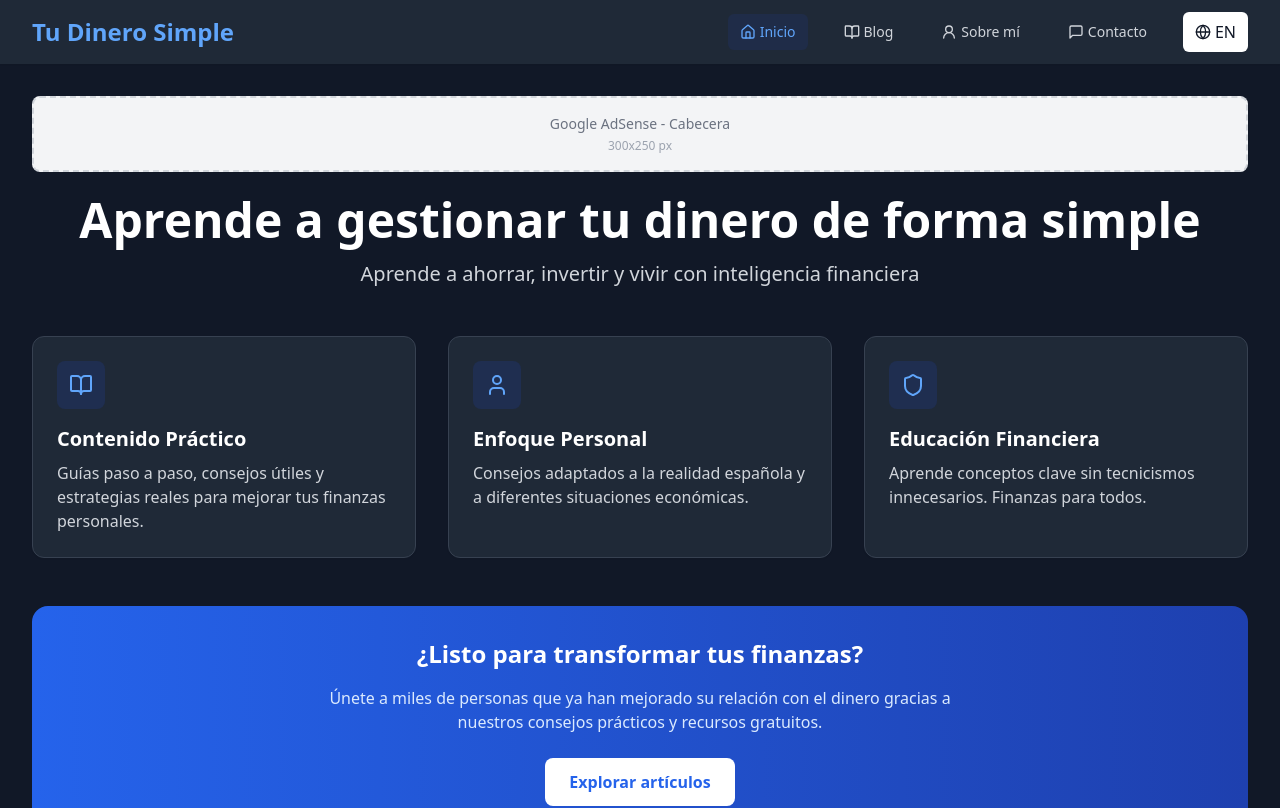
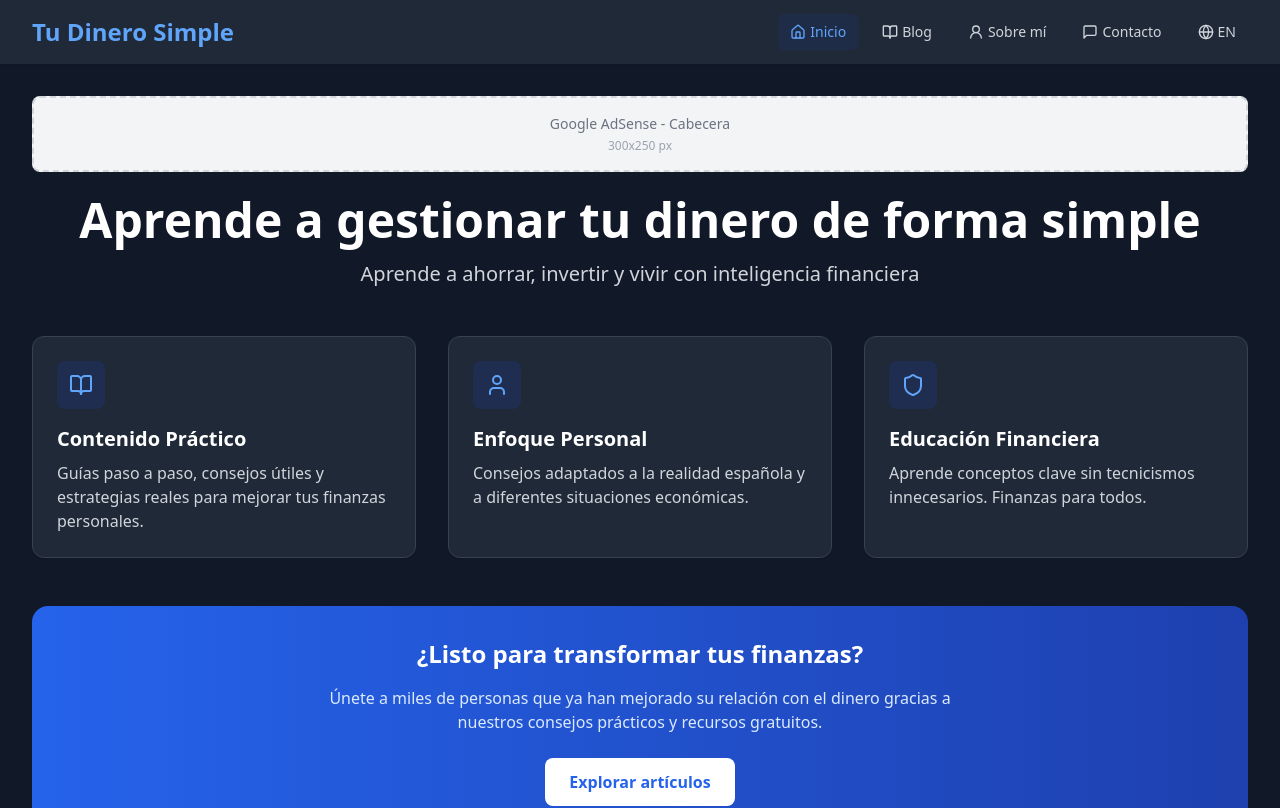
Before and after one commit to ridedcp/clearwealth, a React (Vite) app: page /es/ in a window 1280 px wide. Shown: the top 808 px of the page. Built offline with nearby package versions, Linux system fonts and the light colour scheme.

Commit message:
Refactor Header component for improved styling

```diff
--- a/src/components/Header.jsx
+++ b/src/components/Header.jsx
@@ -6,57 +6,63 @@ import { translations } from '../i18n'
 export default function Header({ lang='es' }) {
   const t = translations[lang] || translations.es;
   const base = `/${lang}`
+
   const nav = [
-    { to: `${base}/`, label: t.nav.home, icon: Home },
-    { to: `${base}/blog`, label: t.nav.blog, icon: BookOpen },
-    { to: `${base}/sobre-mi`, label: t.nav.about, icon: User2 },
-    { to: `${base}/contacto`, label: t.nav.contact, icon: MessageSquare },
+    { to: `${base}/`,        label: t.nav.home,   icon: Home,        end: true }, // <- end para no quedar activo en subrutas
+    { to: `${base}/blog`,    label: t.nav.blog,   icon: BookOpen },
+    { to: `${base}/sobre-mi`,label: t.nav.about,  icon: User2 },
+    { to: `${base}/contacto`,label: t.nav.contact,icon: MessageSquare },
   ]
+
   const [mobile, setMobile] = useState(false)
   const navigate = useNavigate()
   const toggleLang = () => { navigate(lang==='es' ? '/en/' : '/es/') }
 
+  const linkCls = (isActive) =>
+    `flex items-center space-x-1 px-3 py-2 rounded-md text-sm font-medium transition-colors
+     ${isActive
+        ? 'text-blue-400 bg-blue-900/20'
+        : 'text-gray-300 hover:text-blue-400 hover:bg-blue-900/10'}`
+
+  const langBtnCls =
+    'flex items-center space-x-1 px-3 py-2 rounded-md text-sm font-medium ' +
+    'text-gray-300 hover:text-blue-400 hover:bg-blue-900/10'
+
   return (
-    <header className="bg-white dark:bg-gray-800 shadow-sm sticky top-0 z-50">
+    <header className="bg-gray-800 shadow-sm sticky top-0 z-50">
       <div className="max-w-7xl mx-auto px-4 sm:px-6 lg:px-8">
         <div className="flex justify-between items-center h-16">
-          <NavLink to={`${base}/`} className="text-2xl font-bold text-blue-800 dark:text-blue-400">
+          <NavLink to={`${base}/`} end className="text-2xl font-bold text-blue-400">
             {t.brand}
           </NavLink>
 
-          <nav className="hidden md:flex items-center space-x-6">
+          <nav className="hidden md:flex items-center space-x-3">
             {nav.map(i => (
               <NavLink
                 key={i.to}
                 to={i.to}
-                className={({isActive}) =>
-                  `flex items-center space-x-1 px-3 py-2 rounded-md text-sm font-medium transition-colors ${
-                    isActive
-                      ? 'text-blue-600 dark:text-blue-400 bg-blue-50 dark:bg-blue-900/20'
-                      : 'text-gray-700 dark:text-gray-300 hover:text-blue-600 dark:hover:text-blue-400'}`
-                }>
-                <i.icon className="w-4 h-4" /><span>{i.label}</span>
+                end={i.end}
+                className={({isActive}) => linkCls(isActive)}
+              >
+                <i.icon className="w-4 h-4" />
+                <span>{i.label}</span>
               </NavLink>
             ))}
-            {/* Botón idioma blanco */}
-            <button
-              onClick={toggleLang}
-              className="px-3 py-2 rounded-md flex items-center bg-white text-gray-900 hover:bg-white/90"
-            >
-              <Globe className="w-4 h-4 mr-1" /> {lang==='es'?'EN':'ES'}
+
+            {/* Botón de idioma con el mismo estilo que los links */}
+            <button onClick={toggleLang} className={langBtnCls} type="button">
+              <Globe className="w-4 h-4" />
+              <span>{lang==='es' ? 'EN' : 'ES'}</span>
             </button>
           </nav>
 
+          {/* Mobile */}
           <div className="md:hidden flex items-center space-x-2">
-            {/* Botón idioma blanco en móvil */}
-            <button
-              onClick={toggleLang}
-              className="px-3 py-2 rounded-md bg-white text-gray-900 hover:bg-white/90"
-            >
-              <span className="sr-only">Switch language</span>
+            <button onClick={toggleLang} className={langBtnCls} type="button" aria-label="Switch language">
               <Globe className="w-5 h-5" />
+              <span className="text-sm">{lang==='es' ? 'EN' : 'ES'}</span>
             </button>
-            <button onClick={()=>setMobile(m=>!m)} className="p-2 rounded hover:bg-gray-100 dark:hover:bg-gray-700">
+            <button onClick={()=>setMobile(m=>!m)} className="p-2 rounded-md text-gray-300 hover:bg-gray-700" aria-label="Menu">
               {mobile ? <X className="w-6 h-6" /> : <Menu className="w-6 h-6" />}
             </button>
           </div>
@@ -64,17 +70,22 @@ export default function Header({ lang='es' }) {
       </div>
 
       {mobile && (
-        <div className="md:hidden bg-white dark:bg-gray-800 border-t border-gray-200 dark:border-gray-700">
+        <div className="md:hidden bg-gray-800 border-t border-gray-700">
           <div className="px-2 pt-2 pb-3 space-y-1">
             {nav.map(i=>(
-              <NavLink key={i.to} to={i.to} onClick={()=>setMobile(false)}
+              <NavLink
+                key={i.to}
+                to={i.to}
+                end={i.end}
+                onClick={()=>setMobile(false)}
                 className={({isActive}) =>
                   `flex items-center space-x-3 w-full px-3 py-2 rounded-md text-base font-medium ${
                     isActive
-                      ? 'text-blue-600 dark:text-blue-400 bg-blue-50 dark:bg-blue-900/20'
-                      : 'text-gray-700 dark:text-gray-300 hover:bg-gray-50 dark:hover:bg-gray-700'}`
+                      ? 'text-blue-400 bg-blue-900/20'
+                      : 'text-gray-300 hover:bg-gray-700 hover:text-blue-400'}`
                 }>
-                <i.icon className="w-5 h-5" /><span>{i.label}</span>
+                <i.icon className="w-5 h-5" />
+                <span>{i.label}</span>
               </NavLink>
             ))}
           </div>
```
